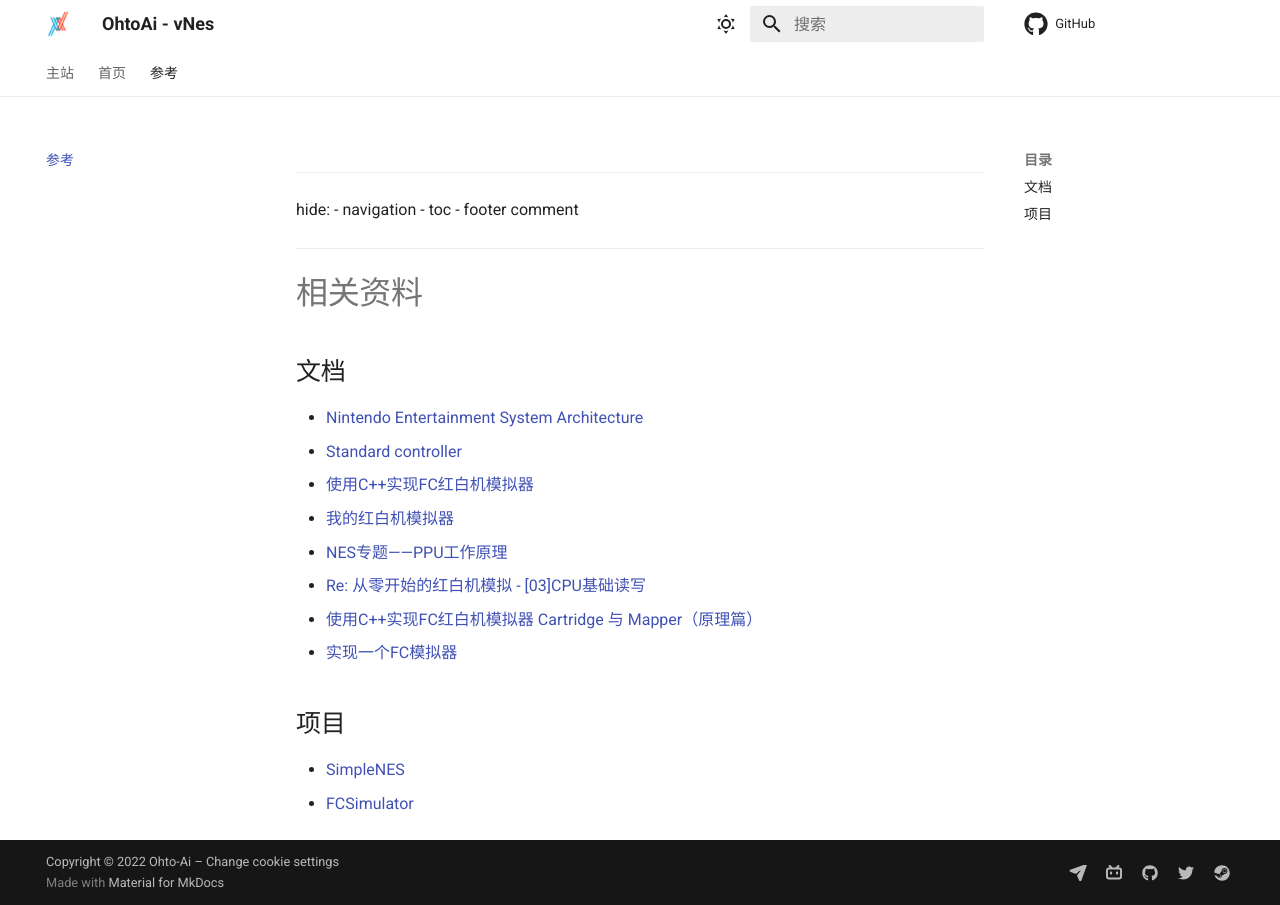
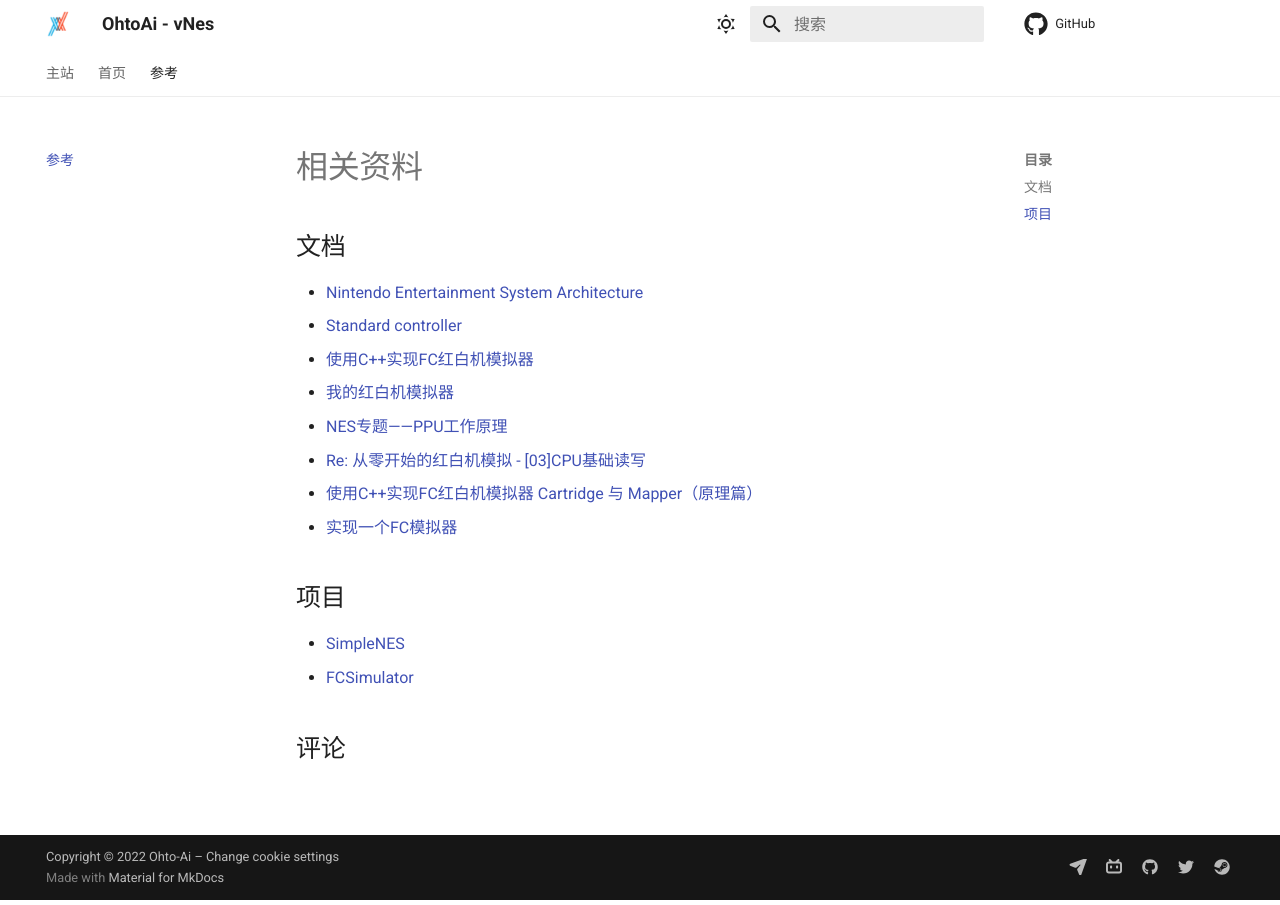
Before and after one commit to Ohto-Ai-Dev/vNes, an MkDocs documentation site: the page built from docs/reference.md, in a window 1280 px wide. Built offline with MkDocs 1.6.1 and Material for MkDocs 9.7.7, drawn with Linux system fonts in a browser that asks for light colours; nearby versions of some CDN libraries; comment, search, counter and statistics services are not loaded.

Commit message:
Fix document render error

```diff
--- a/docs/reference.md
+++ b/docs/reference.md
@@ -1,9 +1,5 @@
 ---
-hide:
-  - navigation
-  - toc
-  - footer
-comment
+comments: true
 ---
 
 # 相关资料
```
Also changed, not shown: docs/index.md (+1 -1 lines).
